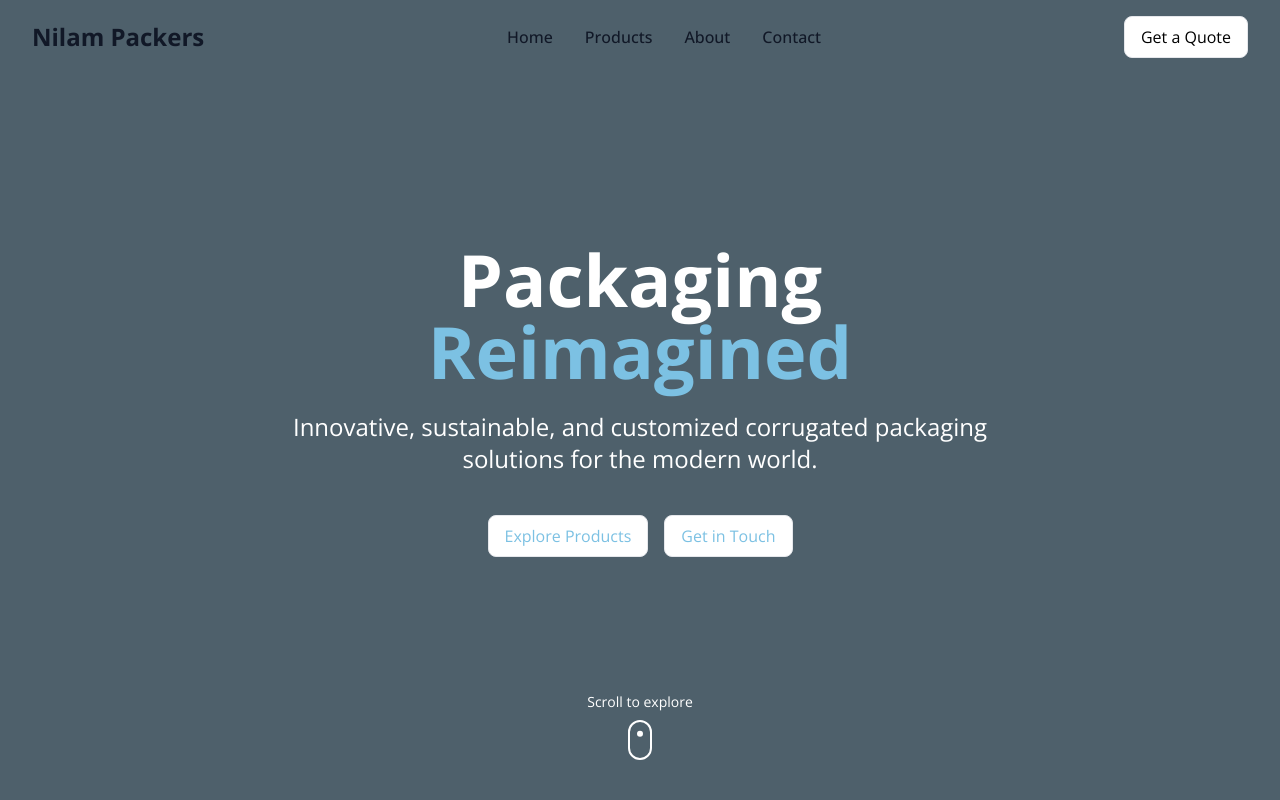
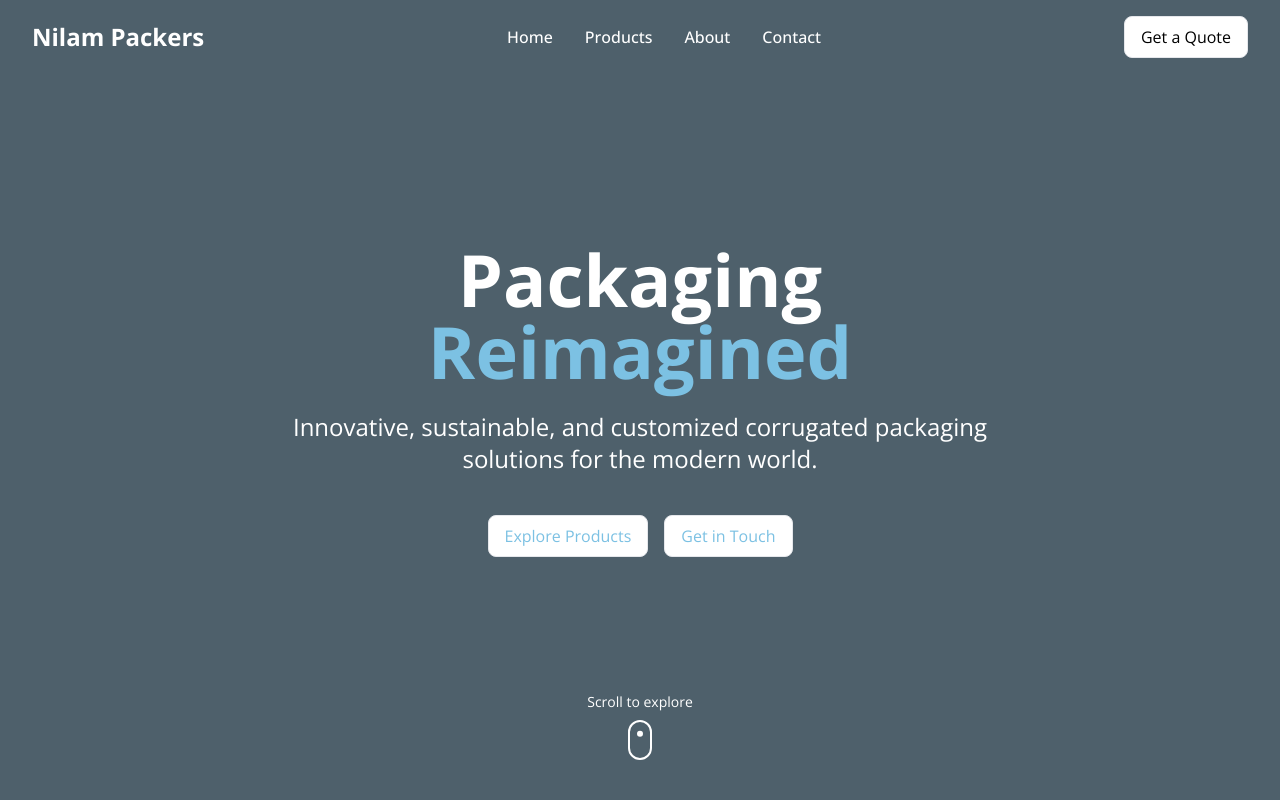
Before and after one commit to capsule11/nilampackers, a React (Vite) app: page / in a window 1280 px wide. Shown: the top 800 px of the page. Built offline with nearby package versions, Linux system fonts and the light colour scheme; a web font is replaced by a local one.

Commit message:
fix: navbar text color to white when not scrolled

```diff
--- a/src/components/navbar.jsx
+++ b/src/components/navbar.jsx
@@ -18,9 +18,8 @@ const Navbar = () => {
 
   return (
     <header
-      className={`fixed w-full z-50 transition-all duration-300 ${
-        scrolled ? "bg-white shadow-md py-2" : "bg-transparent py-4"
-      }`}
+      className={`fixed w-full z-50 transition-all duration-300 ${scrolled ? "bg-white shadow-md py-2" : "bg-transparent py-4"
+        }`}
     >
       <nav className="container mx-auto px-4 sm:px-6 lg:px-8" aria-label="Top">
         <div className="w-full flex items-center justify-between">
@@ -28,9 +27,8 @@ const Navbar = () => {
             <Link to="/">
               <span className="sr-only">Nilam Packers</span>
               <div
-                className={`text-2xl font-bold ${
-                  scrolled ? "text-blue-600" : "text-gray-900"
-                }`}
+                className={`text-2xl font-bold ${scrolled ? "text-blue-600" : "text-white"
+                  }`}
               >
                 Nilam Packers
               </div>
@@ -39,33 +37,29 @@ const Navbar = () => {
           <div className="hidden md:flex space-x-8">
             <Link
               to="/"
-              className={`text-base font-medium ${
-                scrolled ? "text-gray-700" : "text-gray-900"
-              } hover:text-blue-600`}
+              className={`text-base font-medium ${scrolled ? "text-gray-700" : "text-white"
+                } ${scrolled ? 'hover:text-blue-600' : 'hover:underline'}`}
             >
               Home
             </Link>
             <Link
               to="/products"
-              className={`text-base font-medium ${
-                scrolled ? "text-gray-700" : "text-gray-900"
-              } hover:text-blue-600`}
+              className={`text-base font-medium ${scrolled ? "text-gray-700" : "text-white"
+                } ${scrolled ? 'hover:text-blue-600' : 'hover:underline'}`}
             >
               Products
             </Link>
             <Link
               to="/about"
-              className={`text-base font-medium ${
-                scrolled ? "text-gray-700" : "text-gray-900"
-              } hover:text-blue-600`}
+              className={`text-base font-medium ${scrolled ? "text-gray-700" : "text-white"
+                } ${scrolled ? 'hover:text-blue-600' : 'hover:underline'}`}
             >
               About
             </Link>
             <Link
               to="/contact"
-              className={`text-base font-medium ${
-                scrolled ? "text-gray-700" : "text-gray-900"
-              } hover:text-blue-600`}
+              className={`text-base font-medium ${scrolled ? "text-gray-700" : "text-white"
+                } ${scrolled ? 'hover:text-blue-600' : 'hover:underline'}`}
             >
               Contact
             </Link>
@@ -83,9 +77,8 @@ const Navbar = () => {
               onClick={() => setMobileMenuOpen(true)}
             >
               <Menu
-                className={`h-6 w-6 ${
-                  scrolled ? "text-gray-700" : "text-gray-900"
-                }`}
+                className={`h-6 w-6 ${scrolled ? "text-gray-700" : "text-white"
+                  }`}
               />
             </button>
           </div>
```
